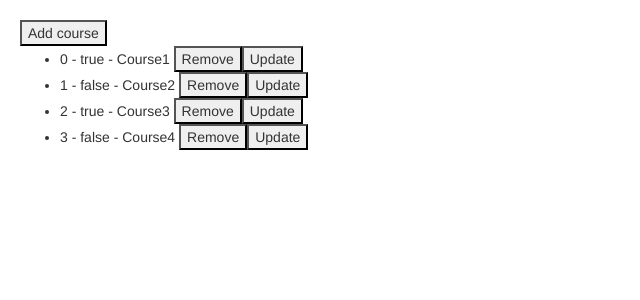
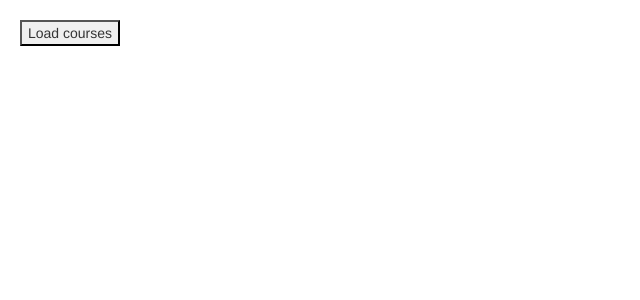
Before and after one commit to kashishsh/angular-training, an Angular app: page / in a window 1280 px wide. Shown: the top 300 px of the page, without its empty margins (0-640 px from the left). Built offline with nearby package versions, Linux system fonts and the light colour scheme.

Commit message:
Change detection

```diff
--- a/src/app/understanding-directives/understanding-directives.component.html
+++ b/src/app/understanding-directives/understanding-directives.component.html
@@ -1,4 +1,4 @@
-<button (click)="addCourse()">Add course</button>
+<button (click)="loadCourses()">Load courses</button>
 <ul>
   <li *ngFor="let course of courses; index as i; even as isEven">
     {{i}} - {{isEven}} - {{course.name}}
--- a/src/app/understanding-directives/understanding-directives.component.ts
+++ b/src/app/understanding-directives/understanding-directives.component.ts
@@ -5,26 +5,14 @@ import { Component, OnInit } from '@angular/core';
   templateUrl: './understanding-directives.component.html',
   styleUrls: ['./understanding-directives.component.css']
 })
-export class UnderstandingDirectivesComponent implements OnInit {
-  courses: any = [
-    { id:1, name: 'Course1'},
-    { id:2, name: 'Course2'},
-    { id:3, name: 'Course3'},
-    { id:4, name: 'Course4'}
-  ];
-  addCourse() {
-    this.courses.push({ id: 5, name: 'Course5'});
+export class UnderstandingDirectivesComponent{
+  courses;
+  loadCourses() {
+    this.courses = [
+      { id:1, name: 'Course1'},
+      { id:2, name: 'Course2'},
+      { id:3, name: 'Course3'},
+      { id:4, name: 'Course4'}
+    ];
   }
-  onRemove(course) {
-    let index = this.courses.indexOf(course);
-    this.courses.splice(index, 1);
-  }
-  onUpdate(course) {
-    course.name = "Update";
-  }
-  constructor() { }
-
-  ngOnInit() {
-  }
-
 }
```
